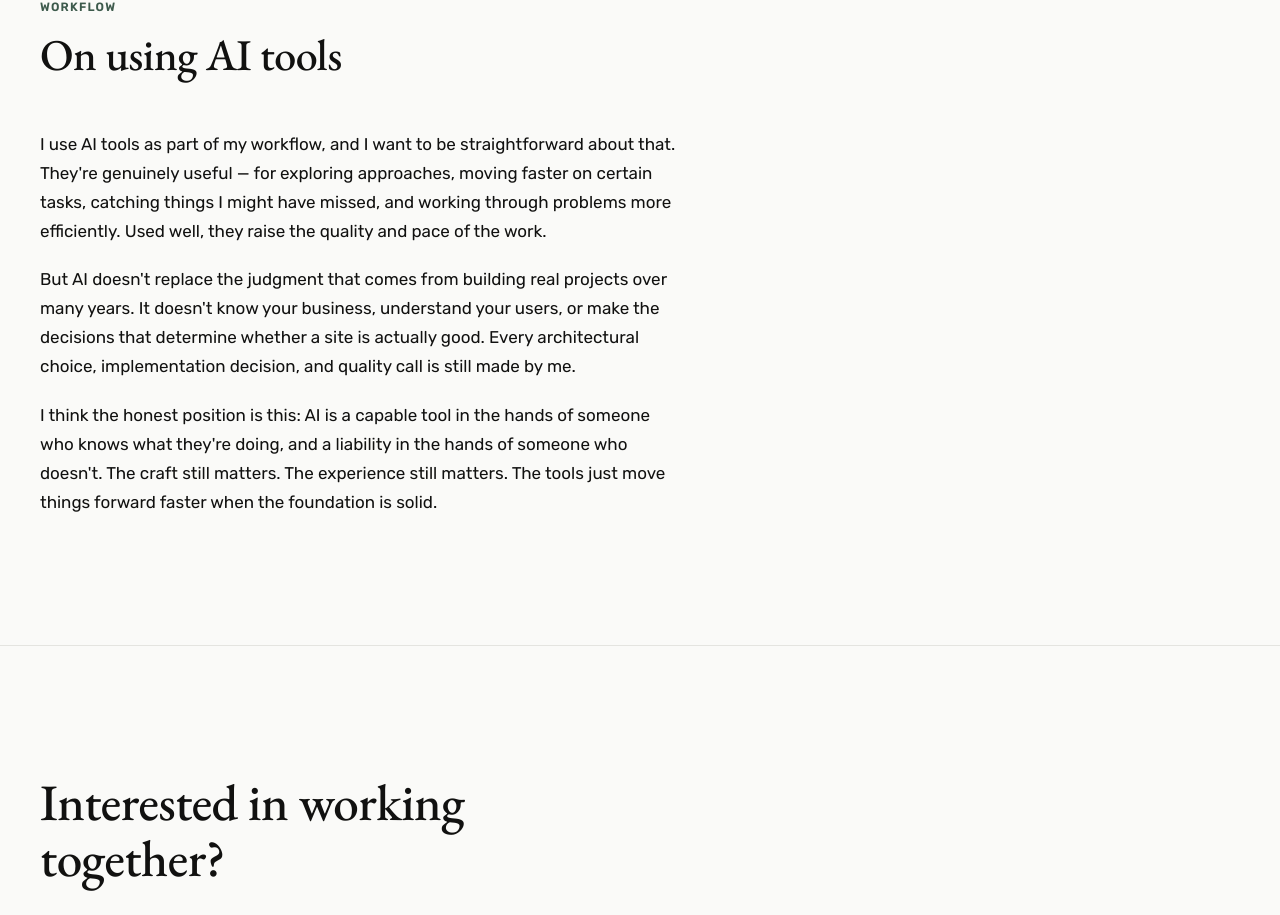
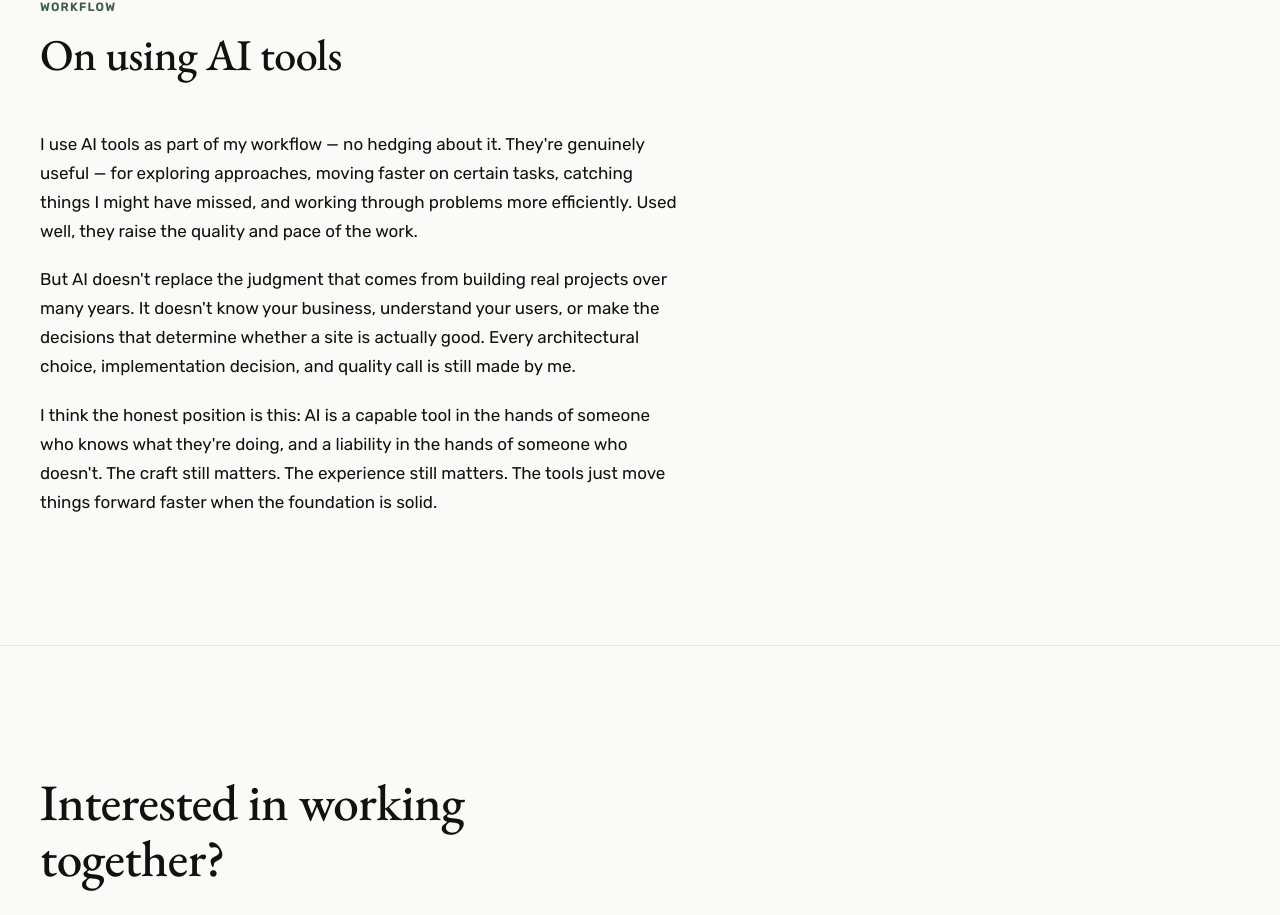
Before and after one commit to jadealombro/jade-portfolio, a Next.js app: page /about in a window 1280 px wide. Shown: the part 3534-4449 px from the top of the page. Built offline with nearby package versions, Linux system fonts and the light colour scheme; no server answers.

Commit message:
Rephrase AI workflow opening line

```diff
--- a/src/app/about/page.tsx
+++ b/src/app/about/page.tsx
@@ -190,7 +190,7 @@ export default function AboutPage() {
             <div style={{ maxWidth: "640px" }}>
               <SectionHeading label="Workflow" heading="On using AI tools" />
               <p style={{ fontSize: "1.0625rem", lineHeight: 1.7, color: "var(--color-ink-secondary)", marginBottom: "1.25rem" }}>
-                I use AI tools as part of my workflow, and I want to be straightforward about that. They&apos;re genuinely useful — for exploring approaches, moving faster on certain tasks, catching things I might have missed, and working through problems more efficiently. Used well, they raise the quality and pace of the work.
+                I use AI tools as part of my workflow — no hedging about it. They&apos;re genuinely useful — for exploring approaches, moving faster on certain tasks, catching things I might have missed, and working through problems more efficiently. Used well, they raise the quality and pace of the work.
               </p>
               <p style={{ fontSize: "1.0625rem", lineHeight: 1.7, color: "var(--color-ink-secondary)", marginBottom: "1.25rem" }}>
                 But AI doesn&apos;t replace the judgment that comes from building real projects over many years. It doesn&apos;t know your business, understand your users, or make the decisions that determine whether a site is actually good. Every architectural choice, implementation decision, and quality call is still made by me.
```
